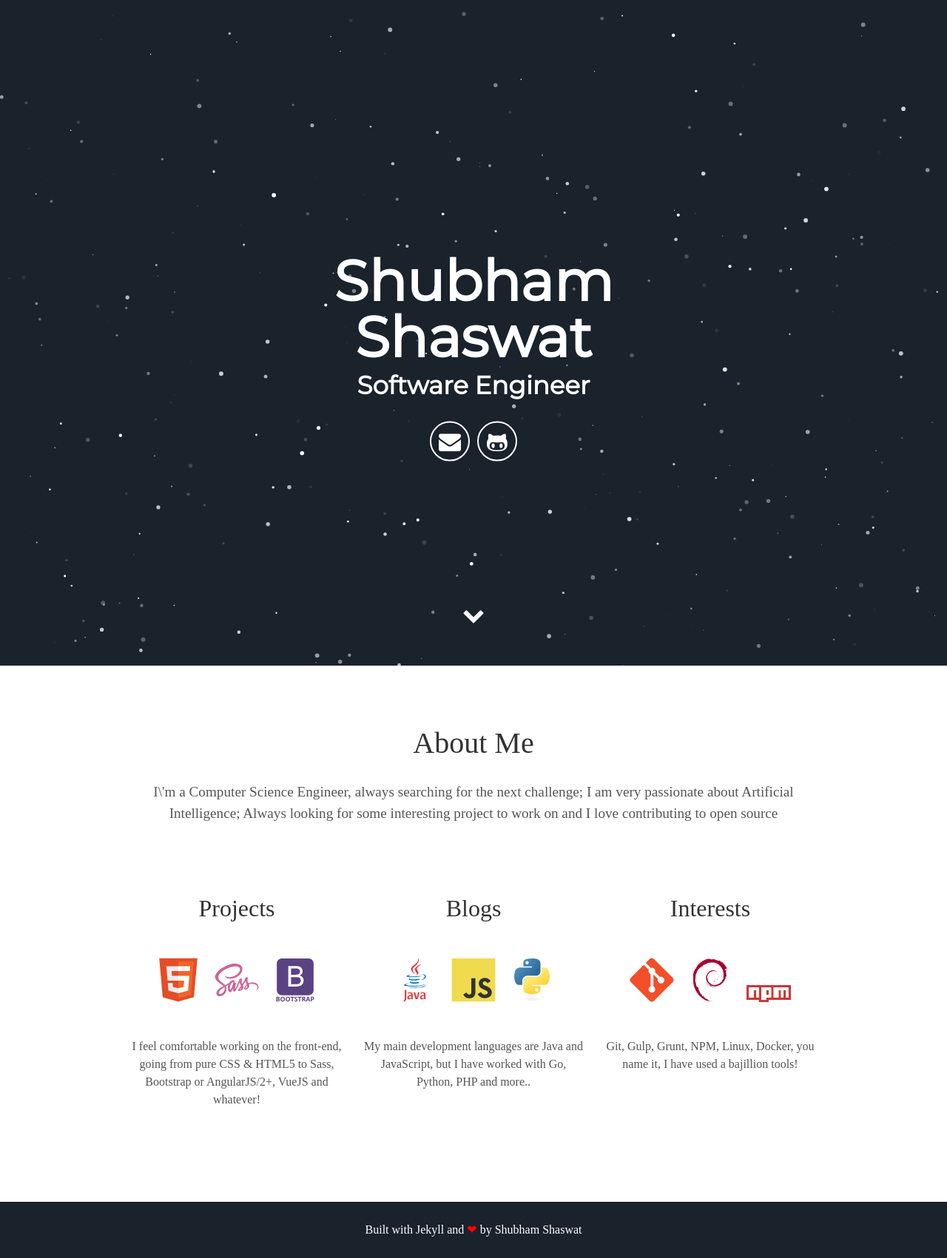
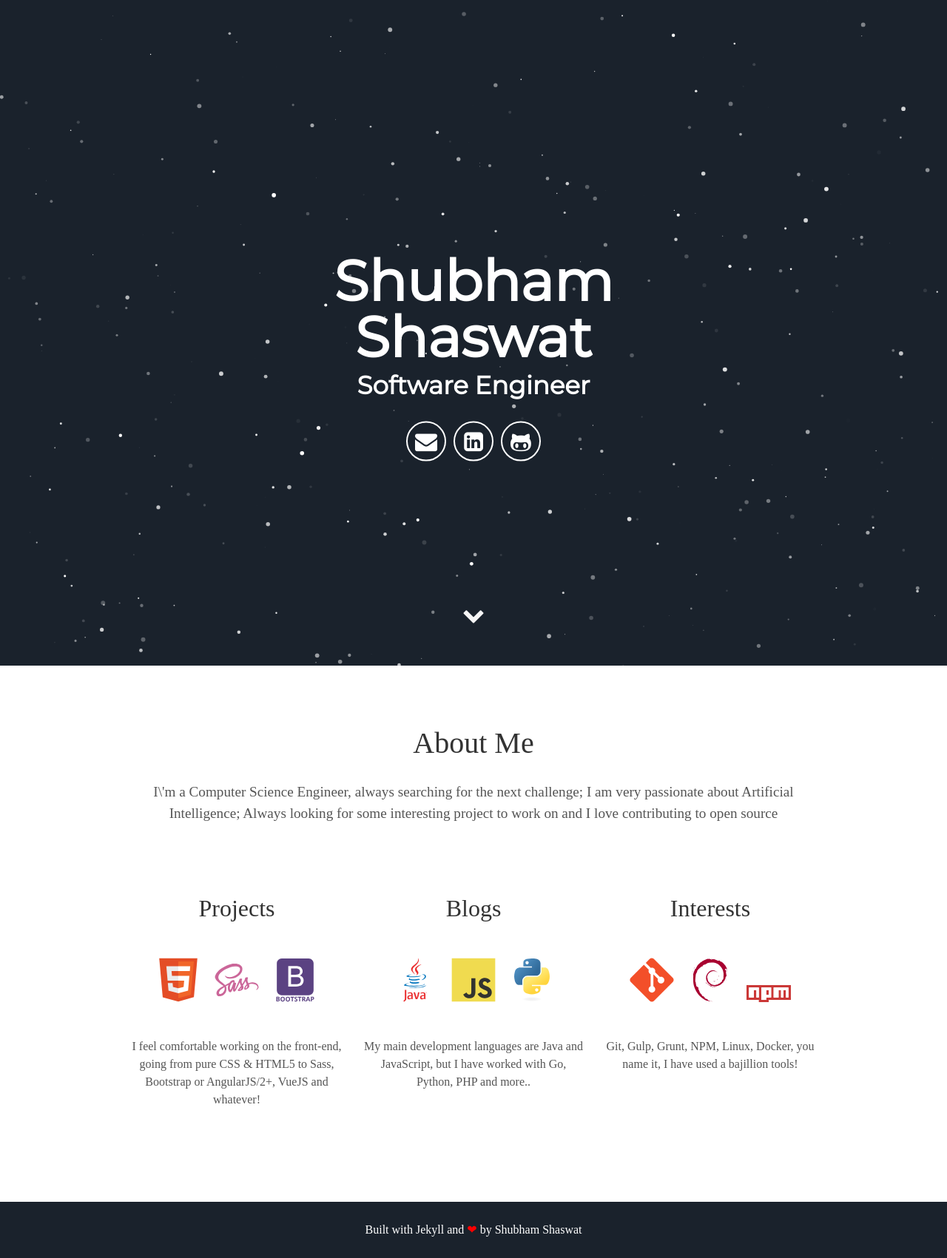
Before and after one commit to ShubhamShaswat/shubhamshaswat.github.io, a Jekyll site: the page built from index.html, in a window 1280 px wide. Shown: the whole page at 74% size. Built offline with Jekyll 4.4.1, drawn with Linux system fonts in a browser that asks for light colours; some web fonts are replaced.

Commit message:
added linkedin

```diff
--- a/_includes/header.html
+++ b/_includes/header.html
@@ -8,7 +8,7 @@
         <a aria-label="Send email" href="shaswat.cpp@gmail.com"><i class="icon fa fa-envelope"></i></a>
         <!-- <a aria-label="My Instagram" target="_blank" href="https://www.instagram.com/mauriciourraco7"><i class="icon fa fa-instagram" aria-hidden="true"></i></a> -->
         <!-- <a aria-label="My Facebook" target="_blank" href="https://www.facebook.com/mauricio.urraco"><i class="icon fa fa-facebook" aria-hidden="true"></i></a> -->
-        <a aria-label="My LinkedIn" target="_blank" href="https://www.linkedin.com/in/shubham-shaswat-8b06a4109><i class="icon fa fa-linkedin-square" aria-hidden="true"></i></a>
+        <a aria-label="My LinkedIn" target="_blank" href="https://www.linkedin.com/in/shubham-shaswat-8b06a4109"><i class="icon fa fa-linkedin-square" aria-hidden="true"></i></a>
         <a aria-label="My Github" target="_blank" href="https://github.com/ShubhamShaswat"><i class="icon fa fa-github-alt" aria-hidden="true"></i></a>
       </div>
       <div class="header-links">
```
